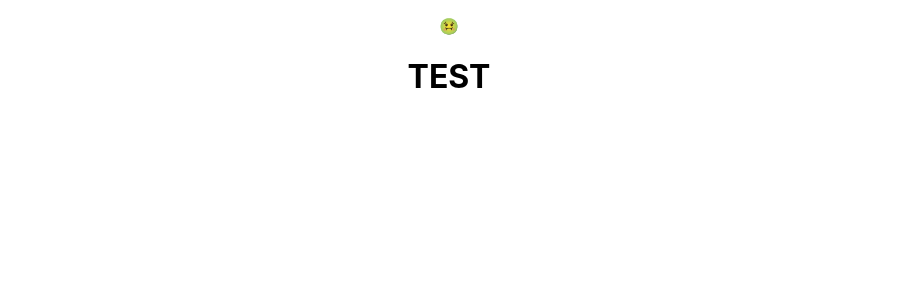
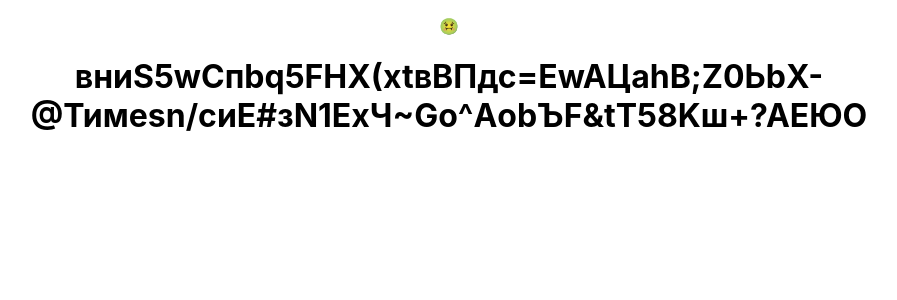
Before and after one commit to EvgeniyHalimon/Password-Generator, a React (Create React App) app: page / in a window 1280 px wide. Shown: the top 300 px of the page, without its empty margins (191-1088 px from the left). Built offline with nearby package versions, Linux system fonts and the light colour scheme.

Commit message:
GM-1: remove console, password display on the page

```diff
--- a/src/components/PasswordGenerator/PasswordGenerator.tsx
+++ b/src/components/PasswordGenerator/PasswordGenerator.tsx
@@ -33,7 +33,6 @@ const PasswordGenerator = () => {
             ...(hasCyrillicLowerCase ? cyrillicLowerCaseLetters : []),
             ...(hasCyrillicUpperCase ? cyrillicUpperCaseLetters : []),
         ].sort(() => Math.random() - 0.5)
-        console.log("🚀 ~ file: PasswordGenerator.tsx ~ line 36 ~ PasswordGenerator ~ availableCharacters", availableCharacters)
 
         if(availableCharacters.length === 0) return 'You must choose at least 1 option'
 
@@ -50,11 +49,11 @@ const PasswordGenerator = () => {
 
 
     useEffect(() => {
-        console.log(generatePassword(666, true, true, true, true, true, true,))
+
     },[])
 
     return(
-        <h1>TEST</h1>
+        <h1>{generatePassword(77, true, true, true, true, true, true,)}</h1>
     )
 }
 
```
